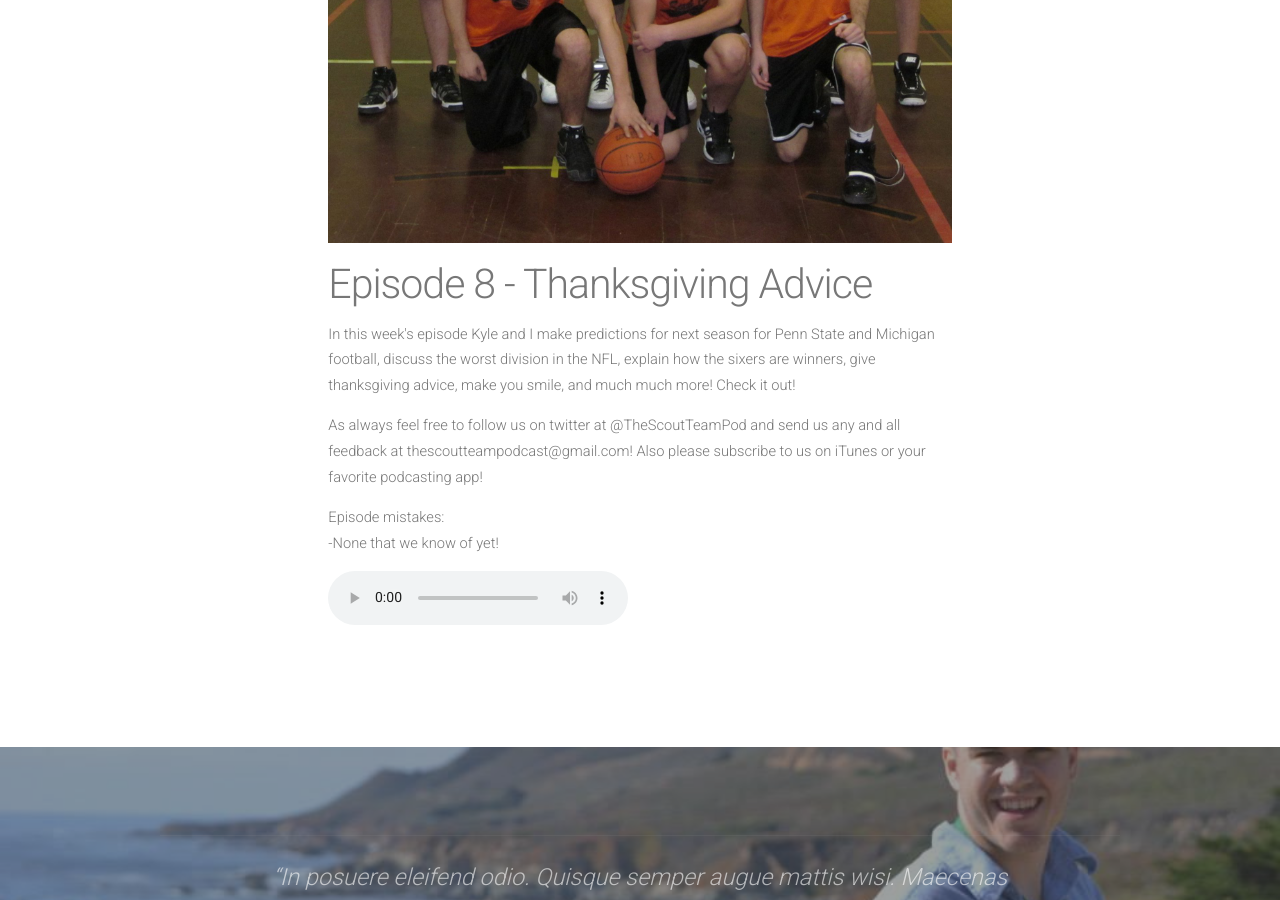
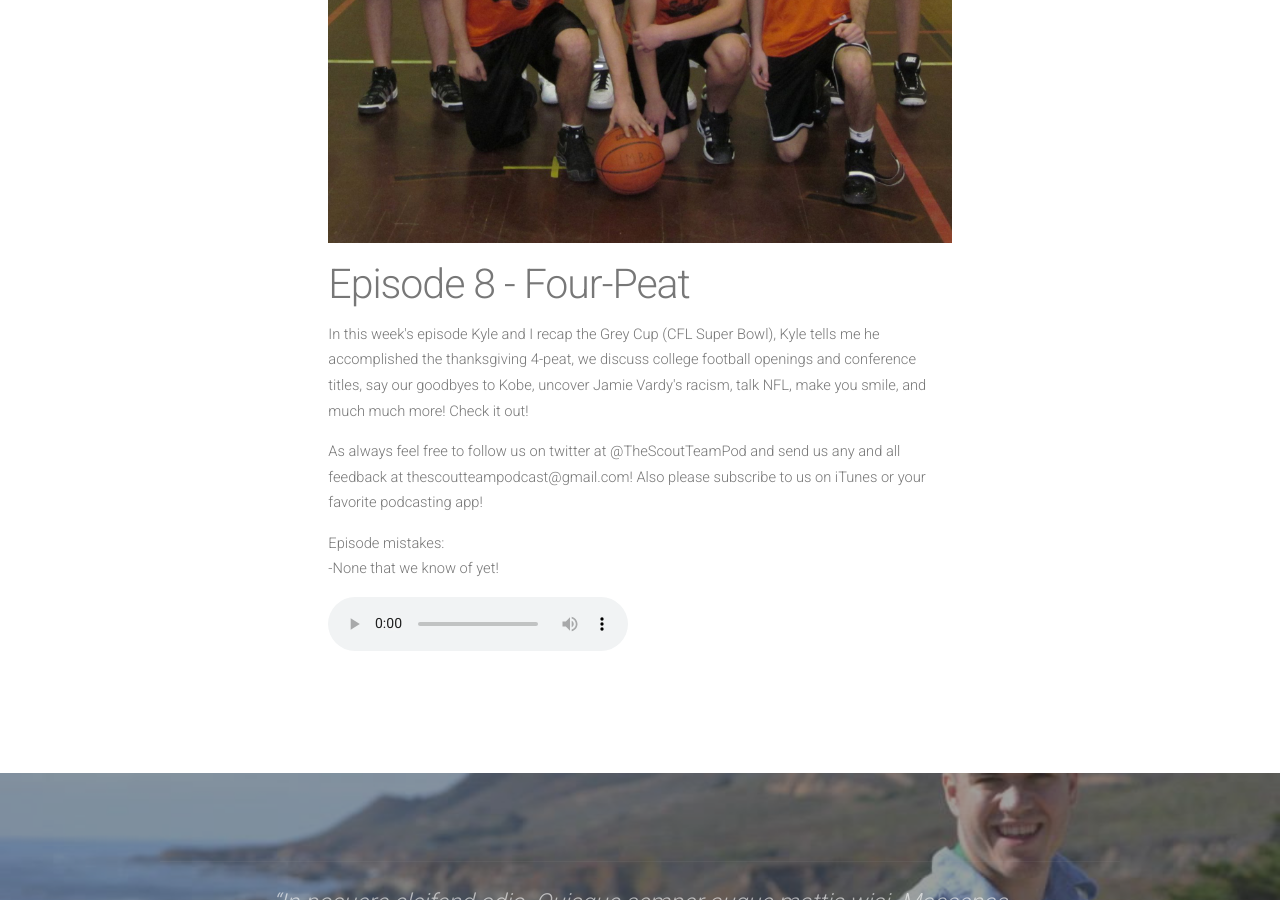
Before and after one commit to alancast/alancast.github.io, a Jekyll site: the page built from _posts/2015-12-02-episode8.md, in a window 1280 px wide and 900 px high, scrolled down 846 px. Built offline with Jekyll 4.4.1, drawn with Linux system fonts in a browser that asks for light colours; nearby versions of some CDN libraries.

Commit message:
updating post for episode 8

```diff
--- a/_posts/2015-12-02-episode8.md
+++ b/_posts/2015-12-02-episode8.md
@@ -1,10 +1,10 @@
 ---
-title: Episode 8 - Thanksgiving Advice
+title: Episode 8 - Four-Peat
 featured: images/ScoutTeamPodcast.jpg
 layout: post
 ---
 
-<p>In this week's episode Kyle and I make predictions for next season for Penn State and Michigan football, discuss the worst division in the NFL, explain how the sixers are winners, give thanksgiving advice, make you smile, and much much more! Check it out!</p>
+<p>In this week's episode Kyle and I recap the Grey Cup (CFL Super Bowl), Kyle tells me he accomplished the thanksgiving 4-peat, we discuss college football openings and conference titles, say our goodbyes to Kobe, uncover Jamie Vardy's racism, talk NFL, make you smile, and much much more! Check it out!</p>
 <p>As always feel free to follow us on twitter at @TheScoutTeamPod and send us any and all feedback at thescoutteampodcast@gmail.com! Also please subscribe to us on iTunes or your favorite podcasting app!</p>
 <p>Episode mistakes:
 <br>-None that we know of yet!</p>
```
Also changed, not shown: _posts/2015-11-25-episode7.md (+1 -1 lines), 1 other file.
